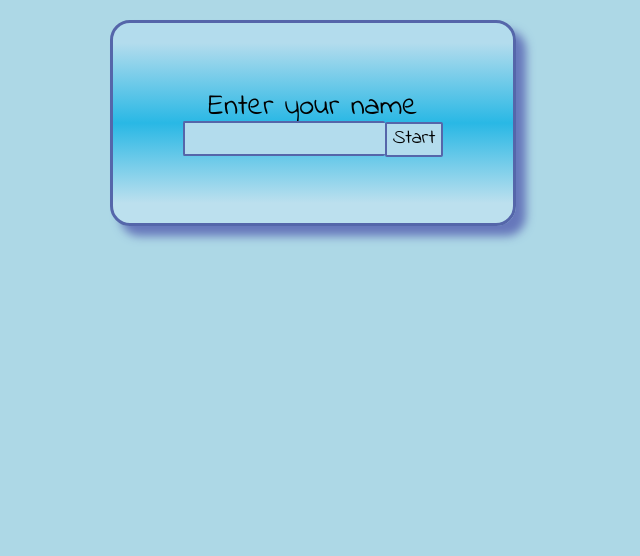
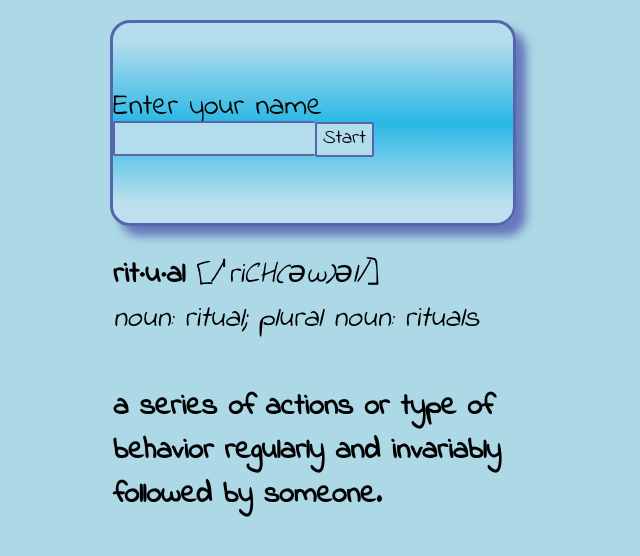
Before and after one commit to Lochemage/ggj-2016, a website: page client/views/index.html in a window 1280 px wide. Shown: the whole page, without its empty margins (330-970 px from the left). Drawn offline with nearby package versions, Linux system fonts and the light colour scheme; no server answers.

Commit message:
Added Ritual definition to the main intro page.

```diff
--- a/client/static/css/common.css
+++ b/client/static/css/common.css
@@ -15,6 +15,17 @@ body {
   -ms-user-select: none;       /* IE/Edge */
   user-select: none;           /* non-prefixed version, currently
                                   not supported by any browser */
+}
+
+#welcomeSpace {
+  text-align: left;
+}
+
+#definition {
+  position: absolute;
+  top: 230px;
+  left: 0px;
+  font-size: 30px;
 }
 
 .wrapper {
--- a/client/views/index.html
+++ b/client/views/index.html
@@ -19,6 +19,11 @@
         <label>Enter your name</label><br>
         <input type='text' autocomplete='off'/><button>Start</button>
       </form>
+      <label id="definition">
+        <b>rit·u·al</b> [<em>/ˈriCH(əw)əl/</em>]<br>
+        <em>noun: ritual; plural noun: rituals</em><br><br>
+        <b>a series of actions or type of behavior regularly and invariably followed by someone.</b><br>
+      </label>
     </div>
     <div id="continueSpace" class='inputContainer not_shown'>
       <form class='interim' action=''>
```
